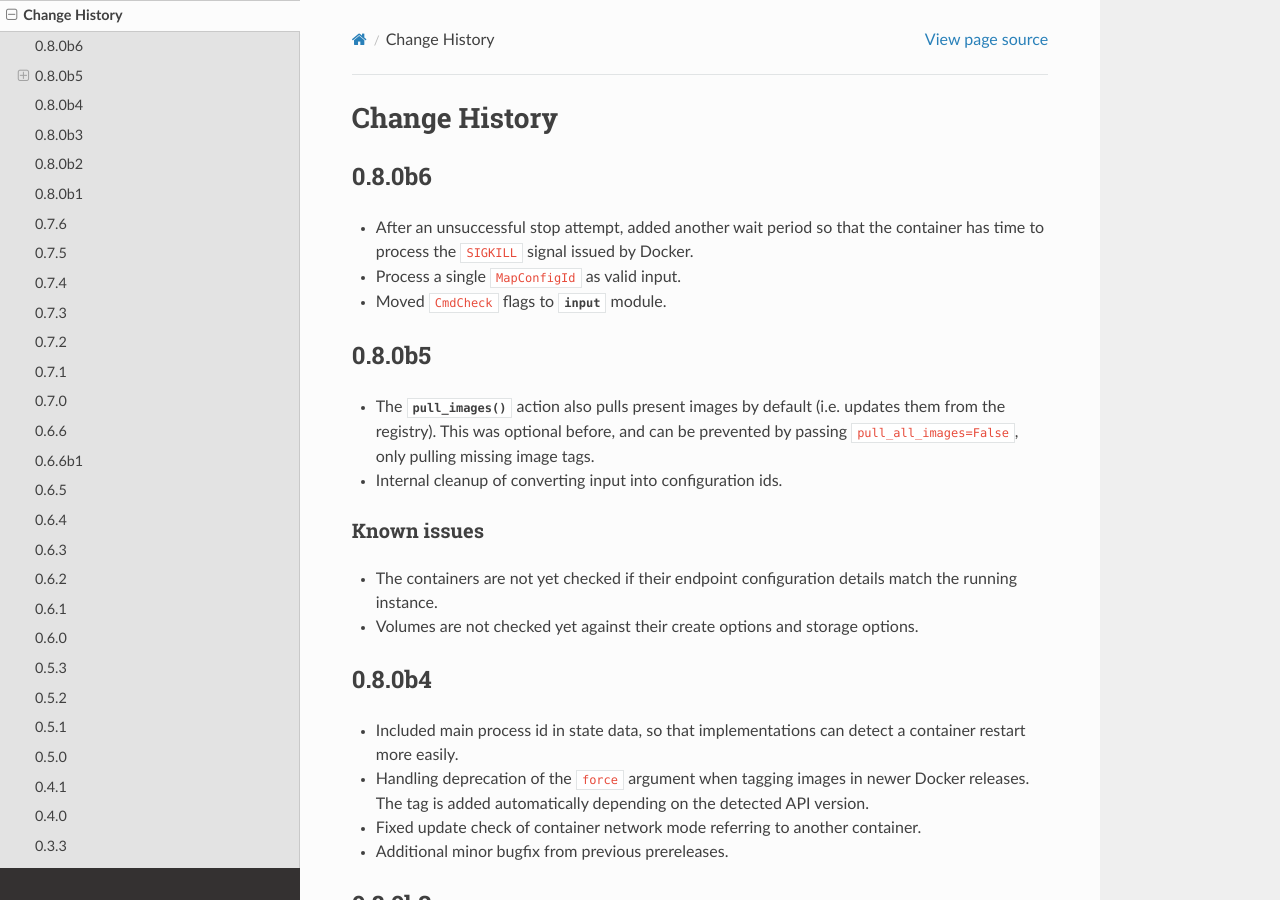
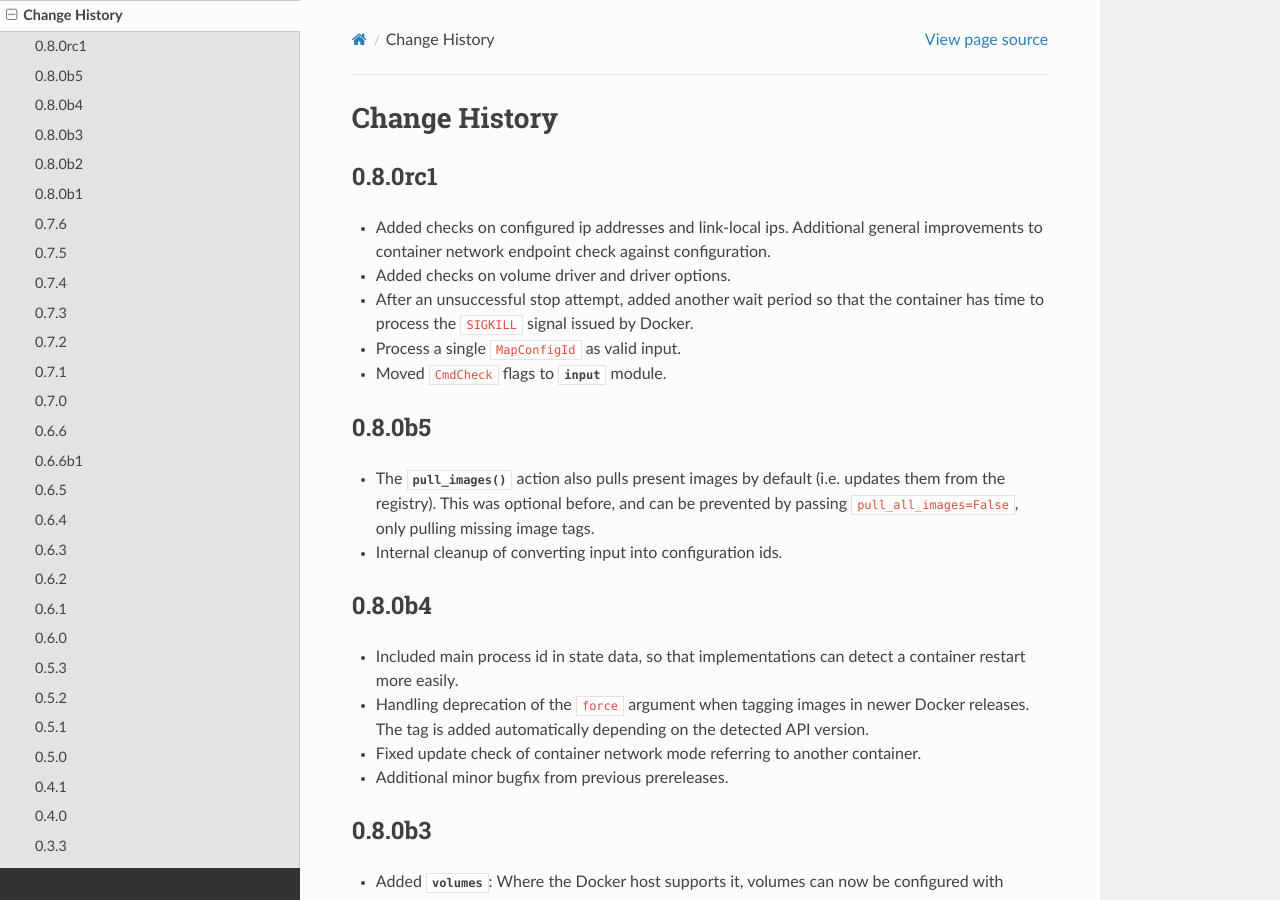
Before and after one commit to merll/docker-map, a Sphinx documentation site: the page built from docs/changes.rst, in a window 1280 px wide and 900 px high. Built offline with Sphinx 7.4.7 and the Read the Docs theme 2.0.0, drawn with Linux system fonts in a browser that asks for light colours.

Commit message:
Updated version and change log.

```diff
--- a/dockermap/__init__.py
+++ b/dockermap/__init__.py
@@ -2,7 +2,7 @@
 from __future__ import unicode_literals
 
 
-__version__ = '0.8.0b6'
+__version__ = '0.8.0rc1'
 
 DEFAULT_BASEIMAGE = 'tianon/true:latest'
 DEFAULT_COREIMAGE = 'busybox:latest'
--- a/docs/changes.rst
+++ b/docs/changes.rst
@@ -2,8 +2,11 @@
 
 Change History
 ==============
-0.8.0b6
--------
+0.8.0rc1
+--------
+* Added checks on configured ip addresses and link-local ips. Additional general improvements to container network
+  endpoint check against configuration.
+* Added checks on volume driver and driver options.
 * After an unsuccessful stop attempt, added another wait period so that the container has time to process the
   ``SIGKILL`` signal issued by Docker.
 * Process a single ``MapConfigId`` as valid input.
@@ -15,11 +18,6 @@ Change History
   updates them from the registry). This was optional before, and can be prevented by passing ``pull_all_images=False``,
   only pulling missing image tags.
 * Internal cleanup of converting input into configuration ids.
-
-Known issues
-""""""""""""
-* The containers are not yet checked if their endpoint configuration details match the running instance.
-* Volumes are not checked yet against their create options and storage options.
 
 0.8.0b4
 -------
```
